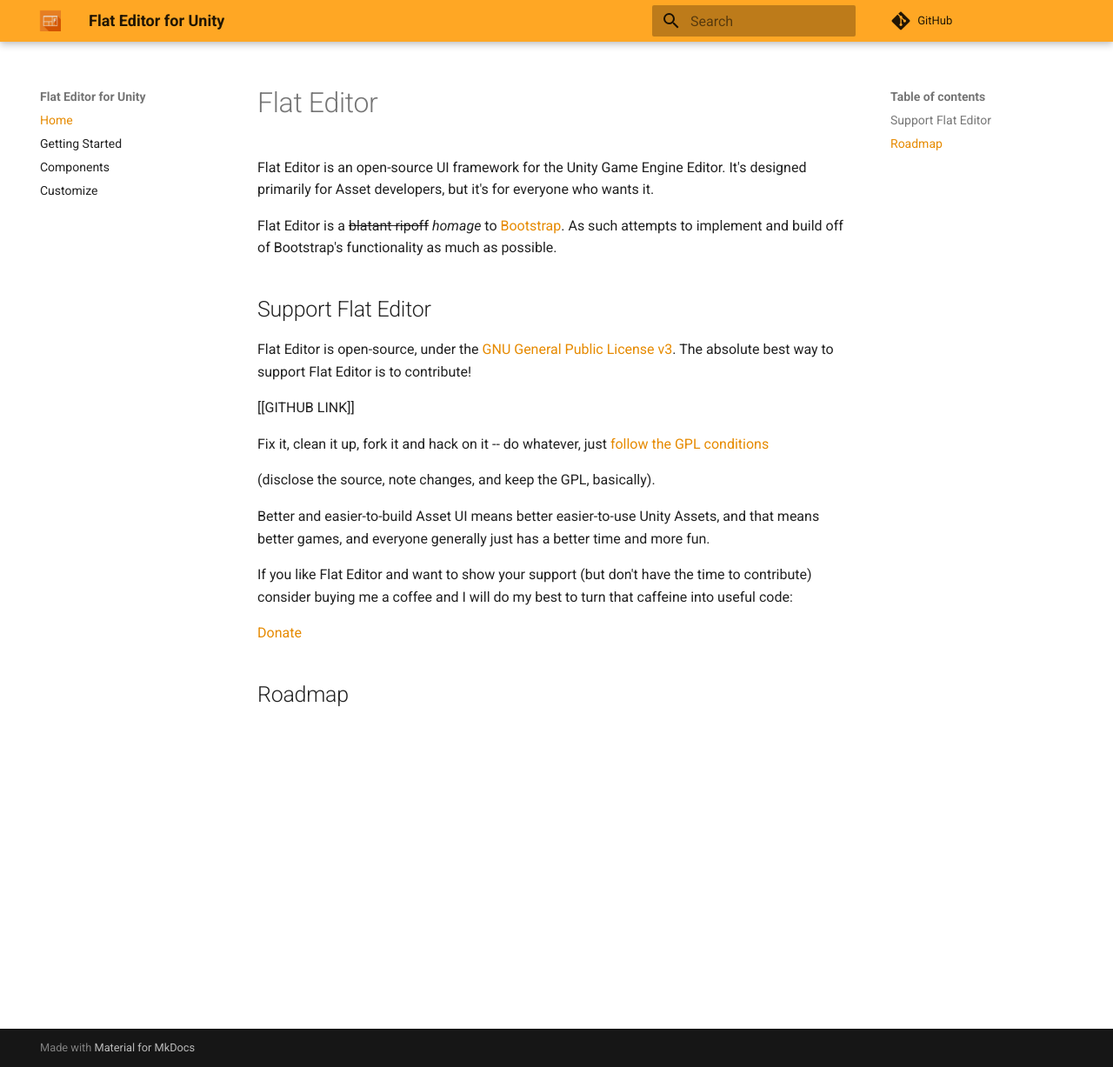
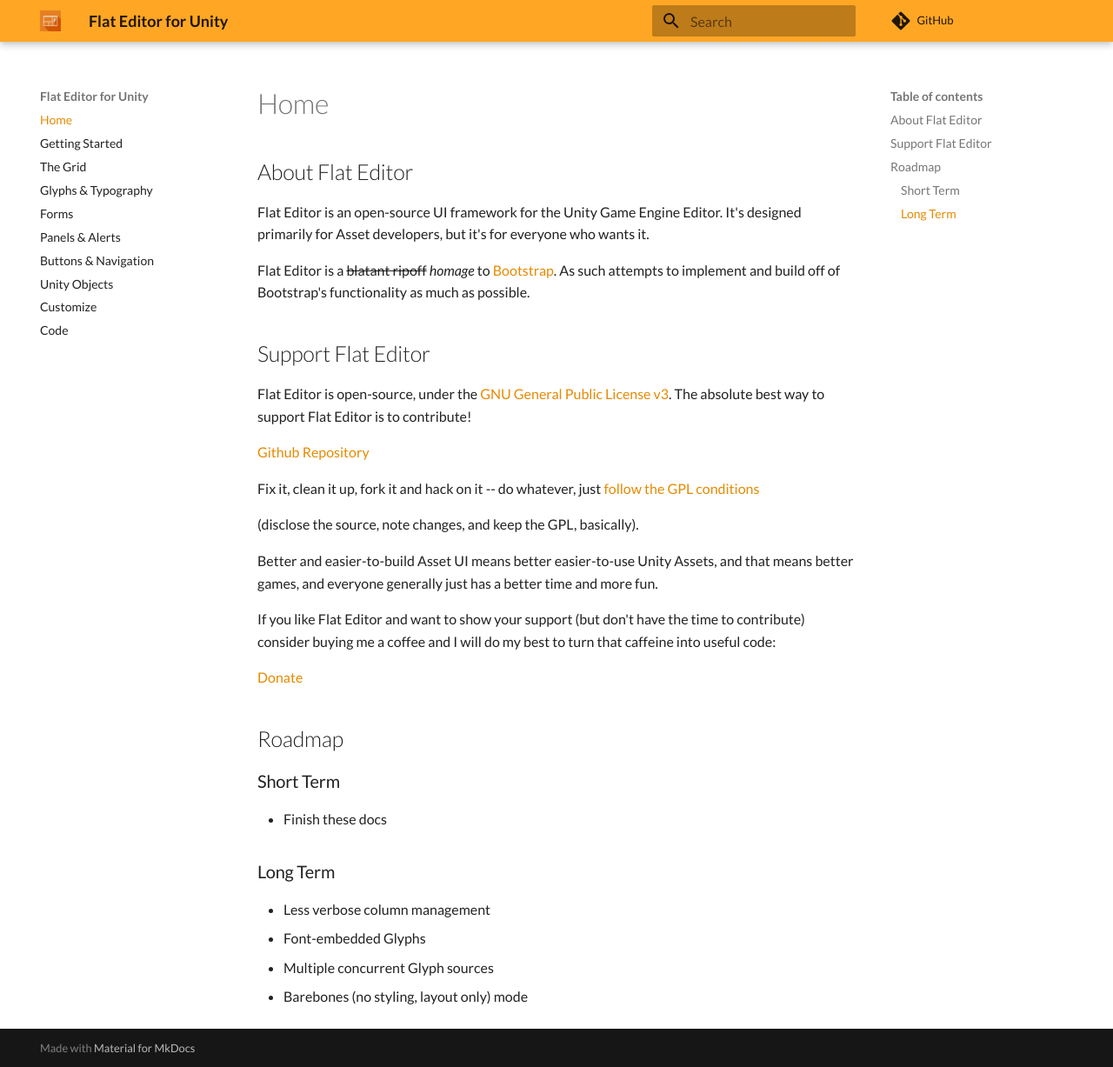
Before and after one commit to evilwizardstudios/UnityFlatEditor, an MkDocs documentation site: the page built from docs/index.md, in a window 1280 px wide and 1227 px high. Shown: the whole window at 87% size. Built offline with MkDocs 1.6.1 and Material for MkDocs 9.7.7, drawn with Linux system fonts in a browser that asks for light colours; old or Windows-style settings are respelled for this version of MkDocs.

Commit message:
docs update

```diff
--- a/docs/index.md
+++ b/docs/index.md
@@ -1,4 +1,4 @@
-# Flat Editor
+## About Flat Editor
   Flat Editor is an open-source UI framework for the Unity Game Engine Editor.
   It's designed primarily for Asset developers, but it's for everyone who wants it.
 
@@ -11,7 +11,7 @@
   [GNU General Public License v3](http://www.gnu.org/licenses/gpl-3.0.txt). The
   absolute best way to  support Flat Editor is to contribute!
 
-  [[GITHUB LINK]]
+  [Github Repository](https://github.com/evilwizardstudios/UnityFlatEditor)
 
   Fix it, clean it up, fork it and hack on it -- do whatever, just
   [follow the GPL conditions](http://choosealicense.com/licenses/gpl-3.0/)
@@ -29,3 +29,12 @@
   [Donate](http://paypal.me/jarena3)
 
 ## Roadmap
+
+### Short Term
++ Finish these docs
+
+### Long Term
++ Less verbose column management
++ Font-embedded Glyphs
++ Multiple concurrent Glyph sources
++ Barebones (no styling, layout only) mode
--- a/mkdocs.yml
+++ b/mkdocs.yml
@@ -13,8 +13,21 @@
   palette:
     primary: 'orange'
     accent: 'pink'
+    code: 'pink'
+  font:
+    text: 'Lato'
+    code: 'Source Code Pro'
 pages:
   - Home: index.md
   - Getting Started: start.md
-  - Components: components.md
+  - The Grid: grid.md
+  - Glyphs & Typography: typography.md
+  - Forms: forms.md
+  - Panels & Alerts: panels.md
+  - Buttons & Navigation: buttonsnavs.md
+  - Unity Objects: objects.md
   - Customize: customize.md
+  - Code: code.md
+markdown_extensions:
+  - admonition
+  - codehilite(css_class=code)
```
Also changed, not shown: docs/components.md (deleted, +0 -49 lines), docs/grid.md (added, +142 -0 lines), docs/typography.md (added, +14 -0 lines), docs/buttonsnavs.md (added), docs/code.md (added), docs/forms.md (added), docs/objects.md (added), docs/panels.md (added).
